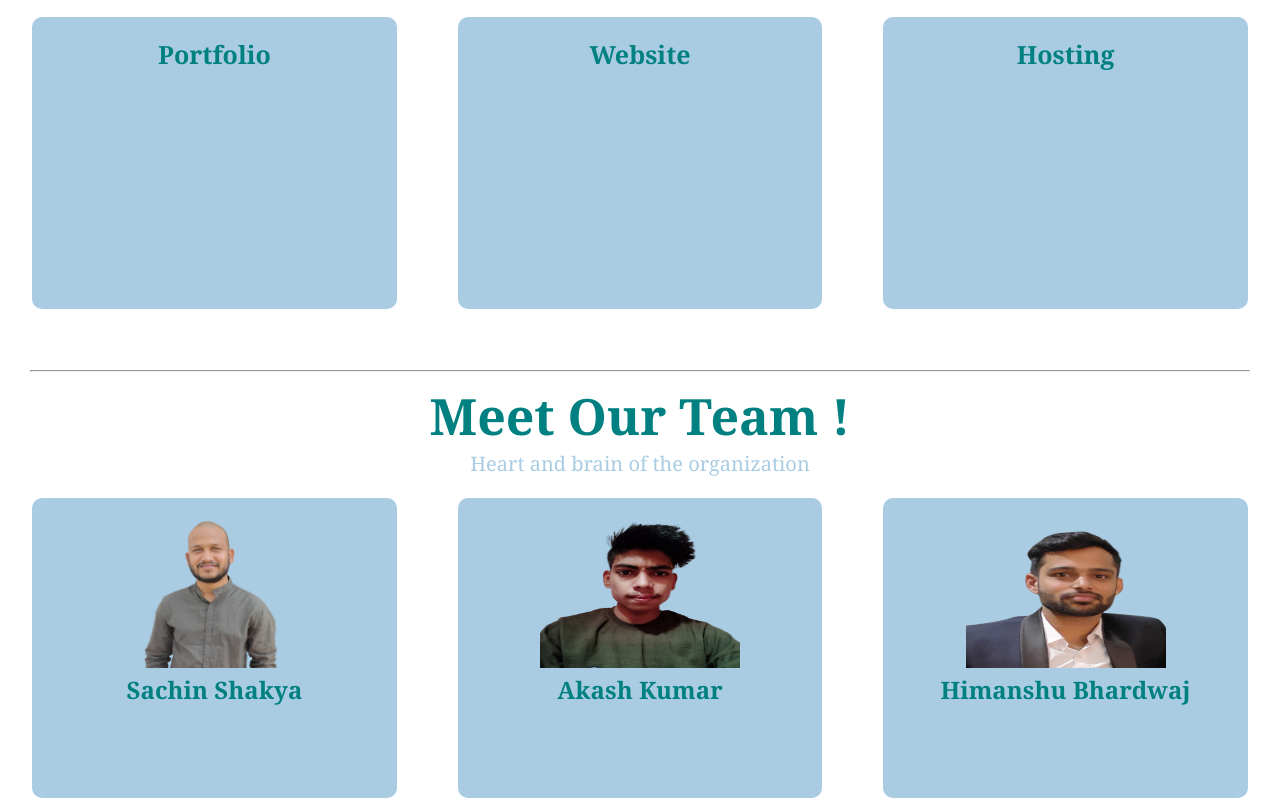
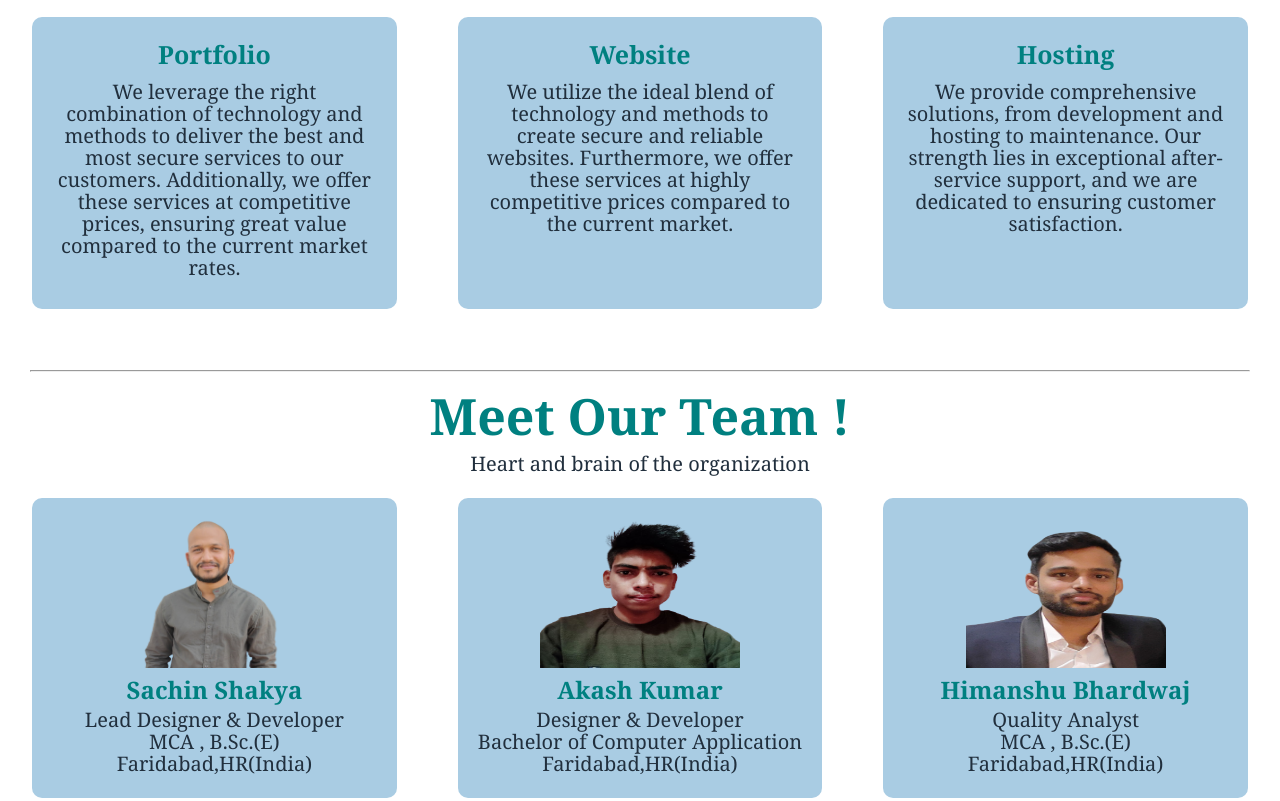
Before and after one commit to ShakyaEmpire/ShakyaDesignStudio.github.io, a plain HTML site: page index.html in a window 1280 px wide. Shown: the part 897-1698 px from the top of the page. Drawn offline with Linux system fonts and the light colour scheme.

Commit message:
Update style.css

```diff
--- a/style.css
+++ b/style.css
@@ -156,7 +156,7 @@ nav .fa{  /* for icon not showing on large screen*/
      font-size: 25px;
  }
  .services-col p{
-     color: rgb(169, 204, 227);
+     color: rgb(33, 47, 61);
      font-size: 20px;
  }
  .row{
@@ -207,7 +207,7 @@ nav .fa{  /* for icon not showing on large screen*/
 }
 
 .team p{
-    color: rgb(169, 204, 227);
+    color: rgb(33, 47, 61);
     font-size: 20px;
     line-height: 22px;
     padding: 3px;
```
